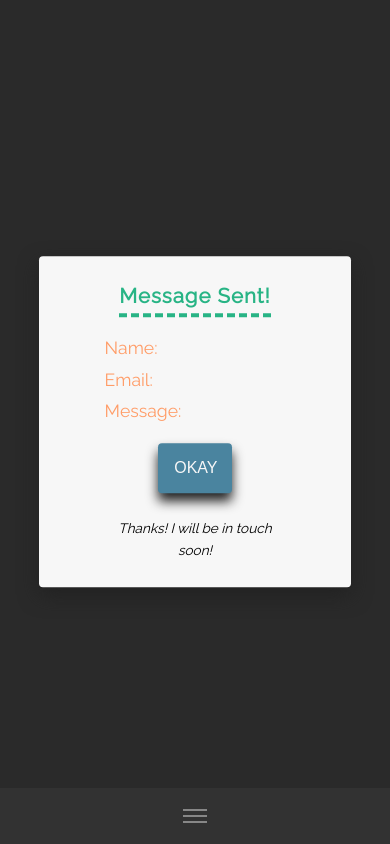
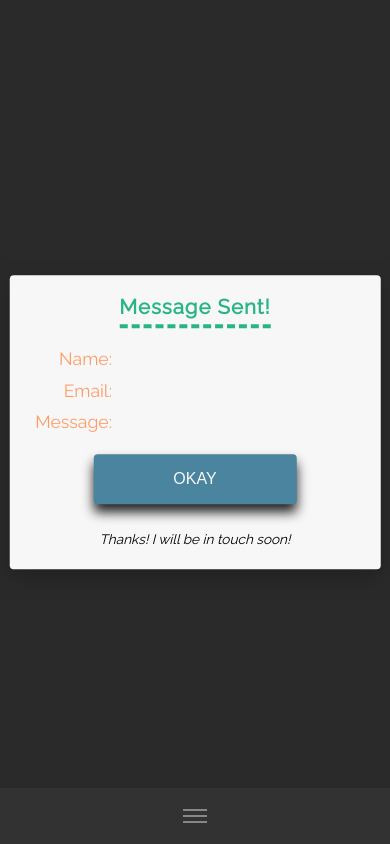
Before and after one commit to prescottbreeden/portfolio_flask, a Flask app: template app/templates/success.html in a window 390 px wide. Run offline with Flask 2, Linux system fonts and the light colour scheme; the template is opened without the code that fills it, so the values that code supplies are empty; some libraries are stand-ins or nearby versions.

Commit message:
added mobile scaling for success when form submitted

```diff
--- a/app/sass/components/_success.scss
+++ b/app/sass/components/_success.scss
@@ -20,6 +20,11 @@
 		border-radius: 4px;
 		text-align: center;
 		box-shadow: 0 1rem 2.5rem $color-black;
+
+		@include respond(phone)	{
+			width: 95%;
+			padding: 2rem;
+		}
 
 		p {
 			margin: .2rem;
@@ -45,24 +50,40 @@
 		width: 15%;
 		font-size: 2.2rem;
 		text-align: right;
+
+		@include respond(phone)	{
+			width: 25%;
+		}
+
 	}
 
 	&__name {
 		width: 80%;
 		text-align: left;
 		font-size: 2rem;
+
+		@include respond(phone)	{
+			width: 70%;
+		}
 	}
 
 	&__email {
 		width: 80%;
 		text-align: left;
 		font-size: 2rem;
+
+		@include respond(phone)	{
+			width: 70%;
+		}
 	}
 
 	&__message {
 		width: 80%;
 		text-align: left;
 
+		@include respond(phone)	{
+			width: 70%;
+		}
 	}
 
 	&__btn {
@@ -80,6 +101,10 @@
 		width: 40%;
 		transition: all .2s;
 
+		@include respond(phone){
+			width: 60%;
+		}
+
 		&:hover {
 			background-color: $color-green-dark;
 			cursor: pointer;
--- a/app/static/styles.css
+++ b/app/static/styles.css
@@ -1878,6 +1878,10 @@ body {
   border-radius: 4px;
   text-align: center;
   box-shadow: 0 1rem 2.5rem #222; }
+  @media only screen and (max-width: 37.5em) {
+    .success__info {
+      width: 95%;
+      padding: 2rem; } }
   .success__info p {
     margin: .2rem; }
 
@@ -1897,20 +1901,32 @@ body {
   width: 15%;
   font-size: 2.2rem;
   text-align: right; }
+  @media only screen and (max-width: 37.5em) {
+    .success__field-name {
+      width: 25%; } }
 
 .success__name {
   width: 80%;
   text-align: left;
   font-size: 2rem; }
+  @media only screen and (max-width: 37.5em) {
+    .success__name {
+      width: 70%; } }
 
 .success__email {
   width: 80%;
   text-align: left;
   font-size: 2rem; }
+  @media only screen and (max-width: 37.5em) {
+    .success__email {
+      width: 70%; } }
 
 .success__message {
   width: 80%;
   text-align: left; }
+  @media only screen and (max-width: 37.5em) {
+    .success__message {
+      width: 70%; } }
 
 .success__btn {
   margin: 2rem auto;
@@ -1926,6 +1942,9 @@ body {
   color: #f7f7f7;
   width: 40%;
   transition: all .2s; }
+  @media only screen and (max-width: 37.5em) {
+    .success__btn {
+      width: 60%; } }
   .success__btn:hover {
     background-color: #28b485;
     cursor: pointer; }
```
